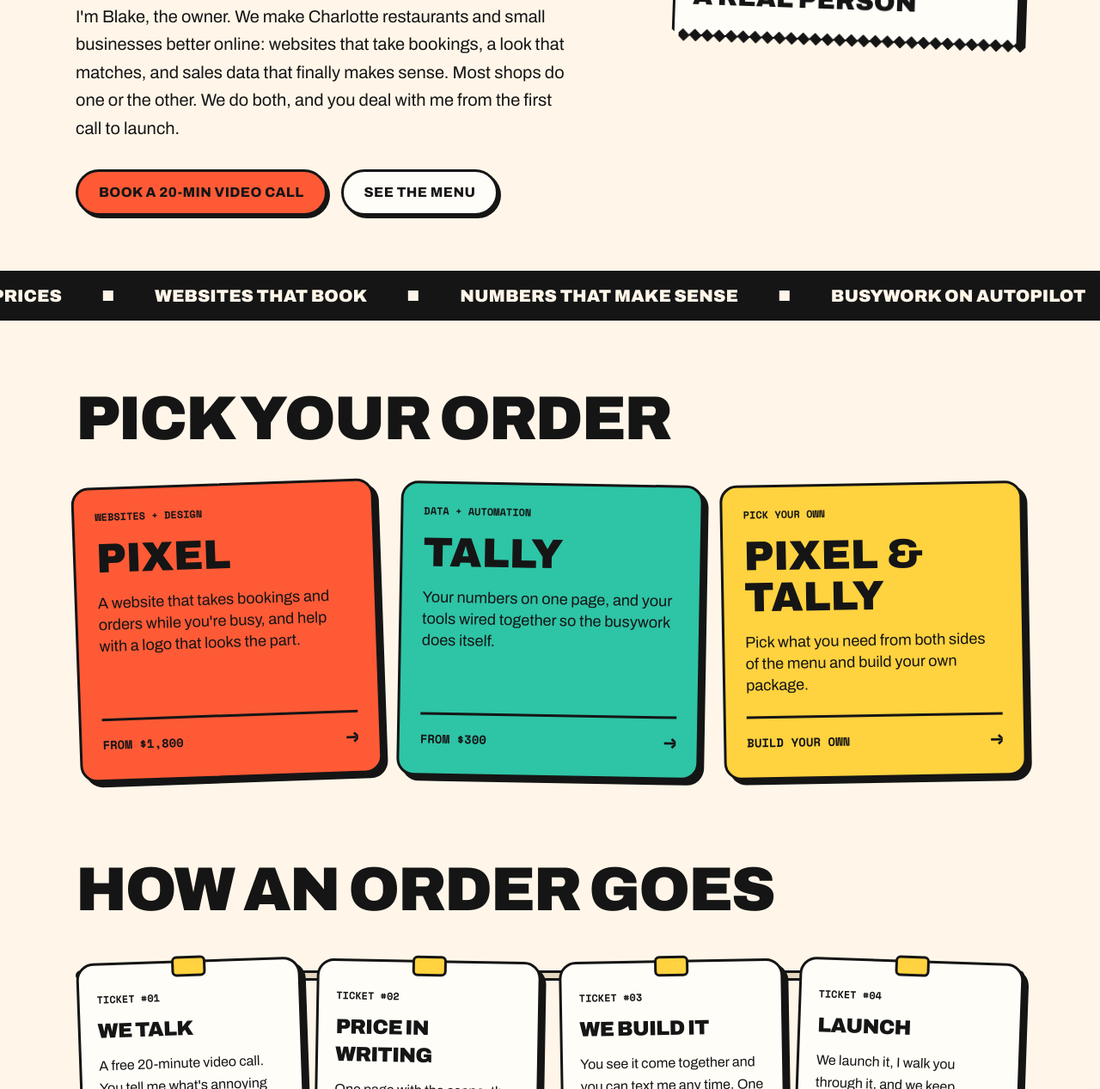
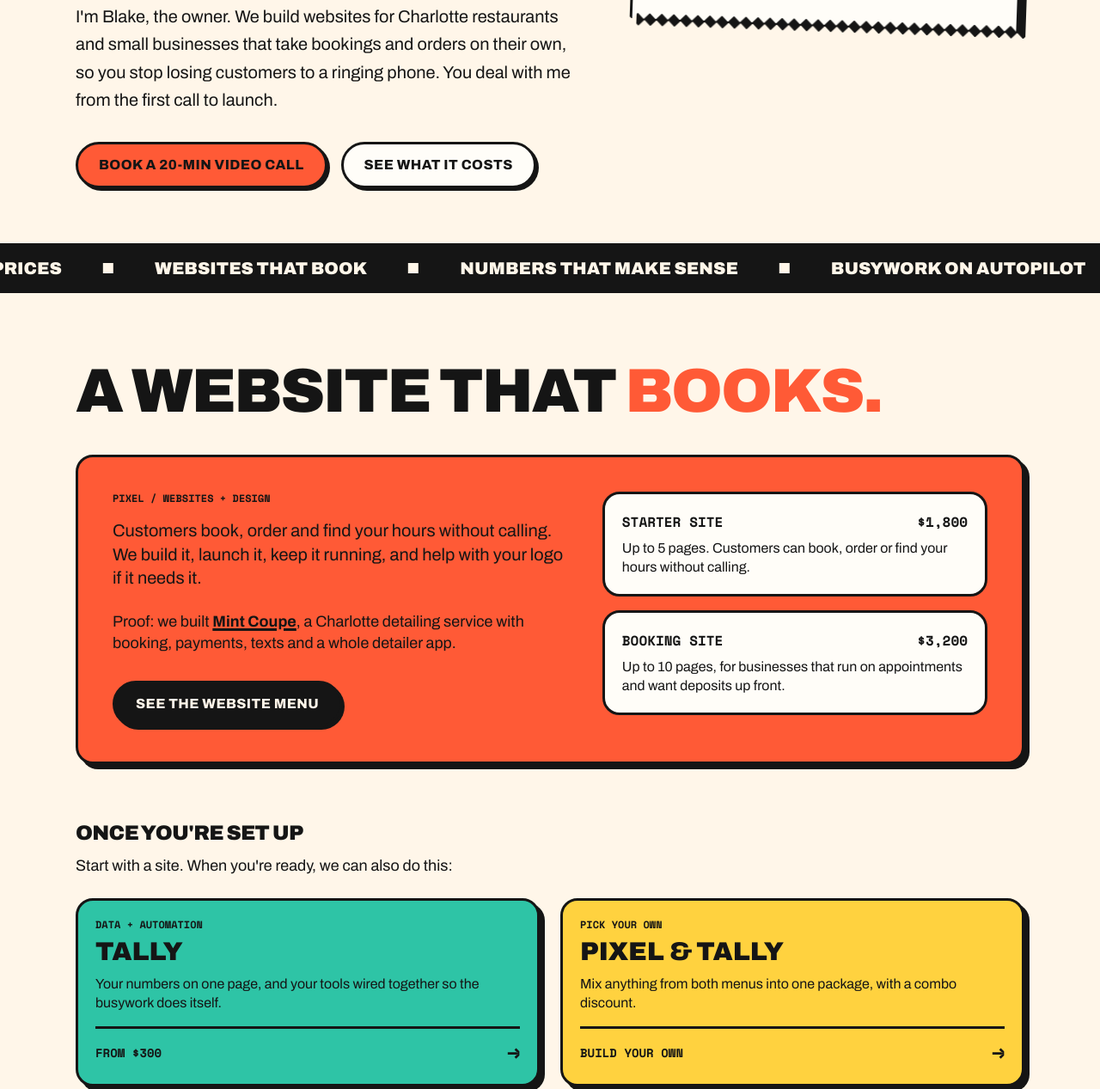
Before and after one commit to pixel-and-tally/pixel-and-tally, an Astro site: page / in a window 1280 px wide. Shown: the part 677-1944 px from the top of the page at 86% size. Built offline with nearby package versions, Linux system fonts and the light colour scheme; Astro itself is replaced by a stand-in of ours.

Commit message:
Lead the home page with booking websites (#9)
Claude-Session: https://claude.ai/code/session_019h7SxUKtKeUjtbzttBPAFP

Co-authored-by: Claude <noreply@anthropic.com>

```diff
--- a/src/components/HeroTicket.astro
+++ b/src/components/HeroTicket.astro
@@ -2,8 +2,8 @@
 // The hero's order ticket: what a visitor "orders" from Pixel & Tally. Decorative, no numbers implied.
 const lines = [
   ["1x", "Website that books"],
-  ["1x", "Dashboard you can read"],
-  ["1x", "Busywork on autopilot"],
+  ["1x", "Orders while you work"],
+  ["1x", "Shows up on Google"],
   ["1x", "Owner who picks up"],
 ];
 ---
--- a/src/pages/index.astro
+++ b/src/pages/index.astro
@@ -5,29 +5,30 @@ import HeroTicket from "../components/HeroTicket.astro";
 import CtaLink from "../components/CtaLink.astro";
 import Marquee from "../components/Marquee.astro";
 import TicketRail from "../components/TicketRail.astro";
-import { site, availability, steps, shoutouts, expertise } from "../site";
+import { site, availability, steps, shoutouts, expertise, pixel, work } from "../site";
 
-const tabs = [
-  { ...site.tabs[0], tone: "bg-accent", tilt: "md:-rotate-2", line: "A website that takes bookings and orders while you're busy, and help with a logo that looks the part.", price: "From $1,800" },
-  { ...site.tabs[1], tone: "bg-accent-2", tilt: "md:rotate-1", line: "Your numbers on one page, and your tools wired together so the busywork does itself.", price: "From $300" },
-  { ...site.tabs[2], tone: "bg-accent-3", tilt: "md:-rotate-1", line: "Pick what you need from both sides of the menu and build your own package.", price: "Build your own" },
+// Booking websites are the front door. Tally and the builder are what comes after.
+const later = [
+  { ...site.tabs[1], tone: "bg-accent-2", line: "Your numbers on one page, and your tools wired together so the busywork does itself.", price: "From $300" },
+  { ...site.tabs[2], tone: "bg-accent-3", line: "Mix anything from both menus into one package, with a combo discount.", price: "Build your own" },
 ];
+const proof = work[0];
 ---
 
 <Base>
   <section class="mx-auto grid max-w-6xl gap-10 px-4 pb-16 pt-10 sm:px-6 md:grid-cols-[1.35fr_1fr] md:items-center md:pt-16">
     <div>
       <h1 class="text-[clamp(3.25rem,9vw,7.5rem)] leading-[0.88]">
-        Get booked.<br /><span class="text-accent">Know your numbers.</span>
+        Get booked<br /><span class="text-accent">while you work.</span>
       </h1>
       <p class="mt-7 max-w-xl text-xl leading-relaxed">
-        I'm {site.firstName}, the owner. We make Charlotte restaurants and small businesses better online: websites that
-        take bookings, a look that matches, and sales data that finally makes sense. Most shops do one or the other. We do
-        both, and you deal with me from the first call to launch.
+        I'm {site.firstName}, the owner. We build websites for Charlotte restaurants and small businesses that take
+        bookings and orders on their own, so you stop losing customers to a ringing phone. You deal with me from the first
+        call to launch.
       </p>
       <div class="mt-8 flex flex-wrap gap-4">
         <CtaLink href="/contact/">Book a {availability.callMinutes}-min video call</CtaLink>
-        <CtaLink href="#menu" variant="ghost">See the menu</CtaLink>
+        <CtaLink href="#menu" variant="ghost">See what it costs</CtaLink>
       </div>
     </div>
     <HeroTicket />
@@ -36,15 +37,51 @@ const tabs = [
   <Marquee items={shoutouts} />
 
   <section id="menu" class="mx-auto max-w-6xl scroll-mt-6 px-4 pt-20 sm:px-6">
-    <h2 class="text-[clamp(2.5rem,6vw,4.5rem)]">Pick your order</h2>
-    <div class="mt-10 grid gap-6 md:grid-cols-3">
+    <h2 class="text-[clamp(2.5rem,6vw,4.5rem)]">A website that <span class="text-accent">books.</span></h2>
+    <div class="sticker mt-10 grid gap-8 bg-accent p-6 md:grid-cols-[1.2fr_1fr] md:p-10">
+      <div>
+        <p class="font-mono text-xs font-bold uppercase">Pixel / {site.tabs[0].blurb}</p>
+        <p class="mt-4 max-w-xl text-xl leading-snug">
+          Customers book, order and find your hours without calling. We build it, launch it, keep it running, and help
+          with your logo if it needs it.
+        </p>
+        {
+          proof && (
+            <p class="mt-6 max-w-xl text-lg leading-snug">
+              Proof: we built <a href={proof.url} class="font-bold underline decoration-[3px]">{proof.name}</a>, a
+              Charlotte detailing service with booking, payments, texts and a whole detailer app.
+            </p>
+          )
+        }
+        <div class="mt-8 flex flex-wrap gap-4">
+          <CtaLink href="/pixel/" variant="secondary">See the website menu</CtaLink>
+        </div>
+      </div>
+      <ul class="flex flex-col gap-4">
+        {
+          pixel.map((o) => (
+            <li class="rounded-card border-[3px] border-ink bg-card p-5">
+              <p class="flex items-baseline justify-between gap-4 font-mono font-bold uppercase">
+                <span>{o.name}</span>
+                <span>{o.price}</span>
+              </p>
+              <p class="mt-2 leading-snug">{o.summary}</p>
+            </li>
+          ))
+        }
+      </ul>
+    </div>
+
+    <h3 class="mt-16 font-display text-2xl font-black uppercase [font-stretch:125%]">Once you're set up</h3>
+    <p class="mt-2 max-w-2xl text-lg">Start with a site. When you're ready, we can also do this:</p>
+    <div class="mt-6 grid gap-6 md:grid-cols-2">
       {
-        tabs.map((t) => (
-          <a href={t.href} class:list={["sticker group flex flex-col p-6 transition-transform hover:-translate-y-1", t.tone, t.tilt]}>
+        later.map((t) => (
+          <a href={t.href} class:list={["sticker group flex flex-col p-5 transition-transform hover:-translate-y-1", t.tone]}>
             <span class="font-mono text-xs font-bold uppercase">{t.blurb}</span>
-            <span class="mt-4 font-display text-5xl leading-none font-black uppercase [font-stretch:125%]">{t.label}</span>
-            <span class="mt-4 flex-1 text-lg leading-snug">{t.line}</span>
-            <span class="mt-6 flex items-center justify-between border-t-[3px] border-ink pt-3 font-mono text-sm font-bold uppercase">
+            <span class="mt-2 font-display text-3xl leading-none font-black uppercase [font-stretch:125%]">{t.label}</span>
+            <span class="mt-3 flex-1 leading-snug">{t.line}</span>
+            <span class="mt-4 flex items-center justify-between border-t-[3px] border-ink pt-3 font-mono text-sm font-bold uppercase">
               {t.price}
               <span aria-hidden="true" class="text-2xl transition-transform group-hover:translate-x-1">→</span>
             </span>
@@ -66,8 +103,8 @@ const tabs = [
       <h2 class="mt-3 text-[clamp(2.5rem,6vw,4.5rem)]">Talk to the <span class="text-accent">owner.</span></h2>
       <p class="mt-6 text-lg leading-relaxed">
         Your first call is with me, {site.owner}, face to face on video. I'll ask how your business runs, what's
-        annoying you, and what you want more of. Then I take your order back to the kitchen, and we build the site,
-        dashboard or workflow around how you actually work. No templates, and I stay your contact the whole way.
+        annoying you, and what you want more of. Then I take your order back to the kitchen, and we build the site
+        around how you actually work. No templates, and I stay your contact the whole way.
       </p>
       <div class="mt-8 flex flex-wrap gap-4">
         <CtaLink href="/contact/">Book the free consult</CtaLink>
```
